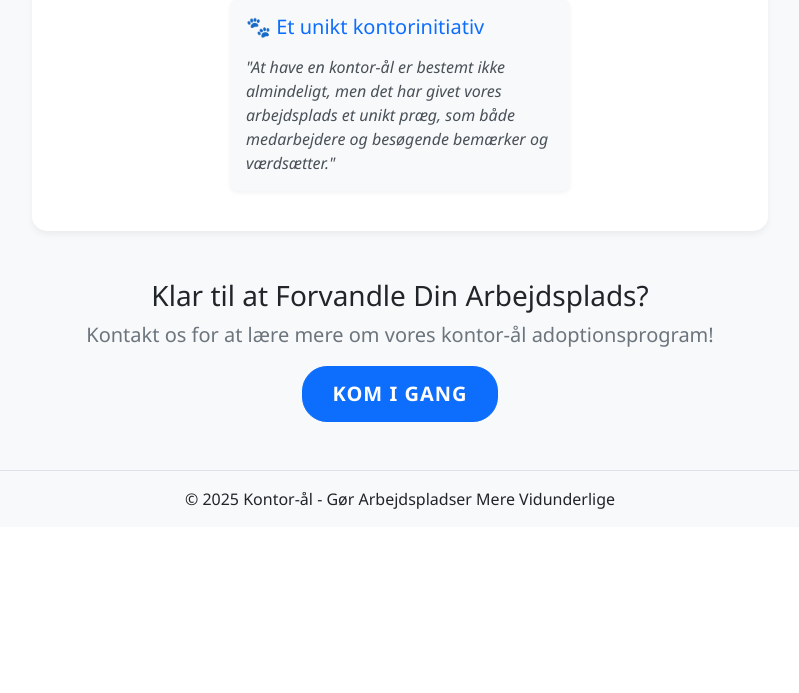
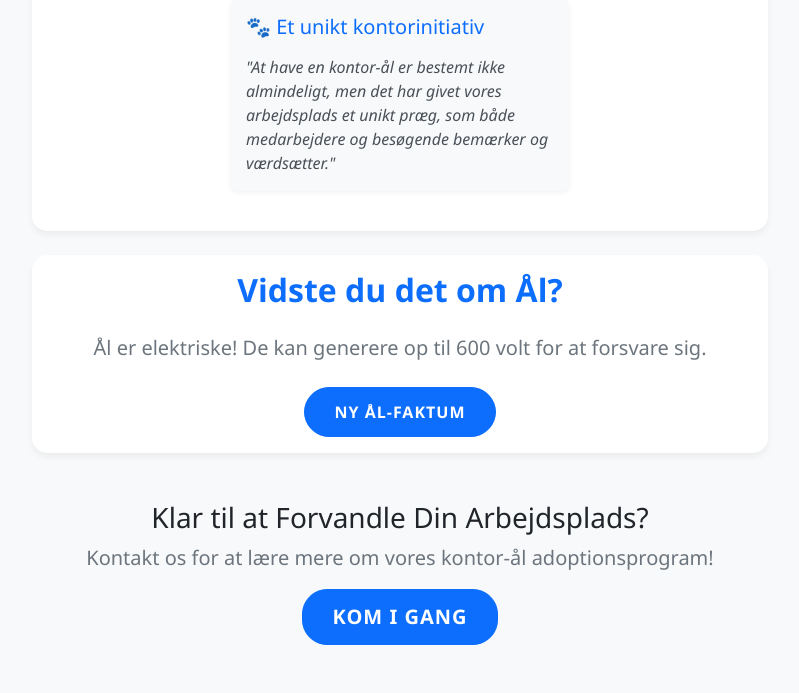
Before and after one commit to Andreddi/office-eels, a Flask app: page / in a window 1280 px wide. Shown: the part 2438-3131 px from the top of the page, without its empty margins (240-1039 px from the left). Before the commit the page ends 2947 px from the top, so only its background shows below. Run offline with Flask 3, Linux system fonts and the light colour scheme.

Commit message:
Now with eel FACTS

```diff
--- a/templates/index.html
+++ b/templates/index.html
@@ -167,6 +167,16 @@
                     </div>
                 </div>
 
+                <div class="card mb-4">
+                    <div class="card-body">
+                        <h2 class="card-title text-center mb-4">Vidste du det om Ål?</h2>
+                        <div class="text-center">
+                            <p id="eelFact" class="lead mb-4">Tryk på knappen for at lære noget nyt om ål!</p>
+                            <button id="newFactBtn" class="btn btn-primary">Ny Ål-faktum</button>
+                        </div>
+                    </div>
+                </div>
+
                 <div class="text-center mt-5">
                     <h3>Klar til at Forvandle Din Arbejdsplads?</h3>
                     <p class="lead">Kontakt os for at lære mere om vores kontor-ål adoptionsprogram!</p>
@@ -183,5 +193,32 @@
     </footer>
 
     <script src="https://cdn.jsdelivr.net/npm/bootstrap@5.3.0/dist/js/bootstrap.bundle.min.js"></script>
+    <script>
+        const eelFacts = [
+            "Ål kan leve op til 85 år i naturen!",
+            "Ål er kendt for at kunne svømme over 6.000 kilometer for at formere sig.",
+            "Ål har en fantastisk lugtesans og kan lugte en dråbe vand i en olympisk svømmepøl.",
+            "Ål er faktisk fisk, ikke slanger, selvom de ligner dem.",
+            "Ål kan overleve uden vand i flere timer, så længe deres hud forbliver fugtig.",
+            "Ål er elektriske! De kan generere op til 600 volt for at forsvare sig.",
+            "Ål ændrer farve flere gange gennem deres livscyklus.",
+            "Ål er kendt for at være meget intelligente og kan lære at genkende deres ejere.",
+            "Ål har en særlig slimhud der beskytter dem mod sygdomme og parasitter.",
+            "Ål er en af de ældste fiskearter på jorden, med fossiler der går 100 millioner år tilbage."
+        ];
+
+        function getRandomFact() {
+            const randomIndex = Math.floor(Math.random() * eelFacts.length);
+            return eelFacts[randomIndex];
+        }
+
+        document.getElementById('newFactBtn').addEventListener('click', function() {
+            const factElement = document.getElementById('eelFact');
+            factElement.textContent = getRandomFact();
+        });
+
+        // Show initial fact when page loads
+        document.getElementById('eelFact').textContent = getRandomFact();
+    </script>
 </body>
 </html>
```
